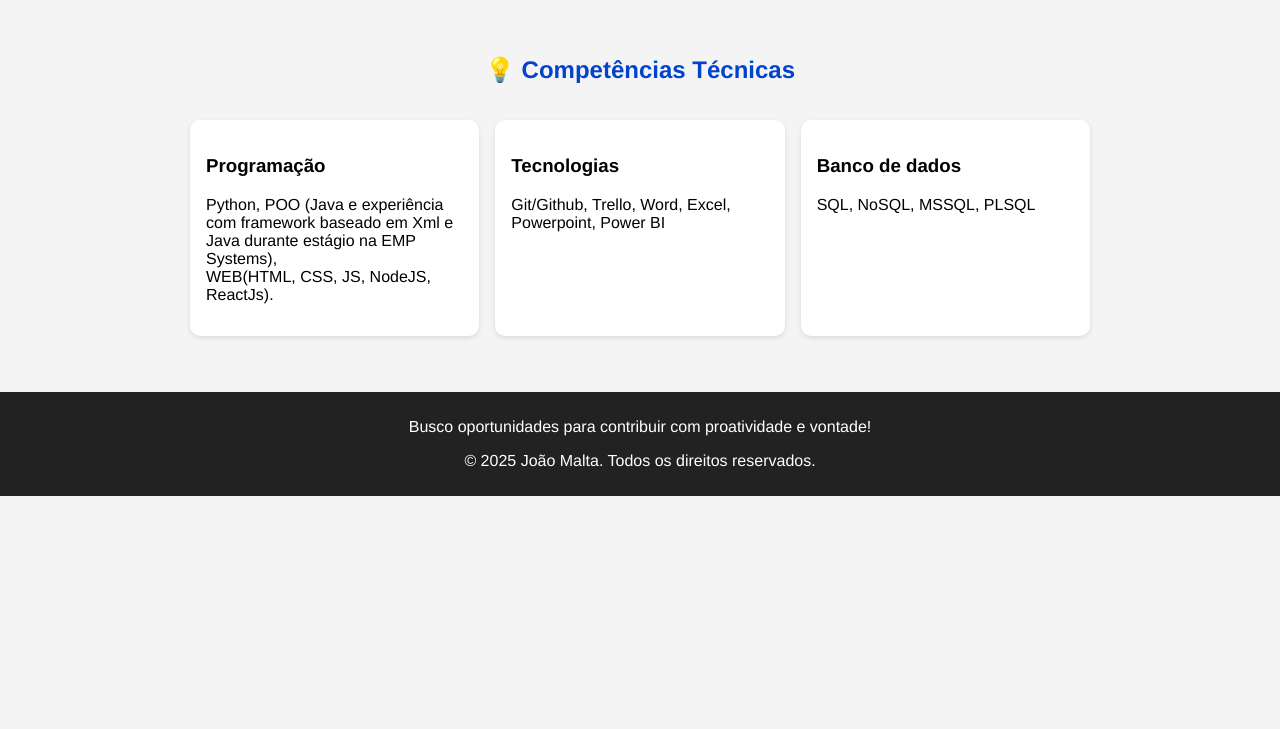
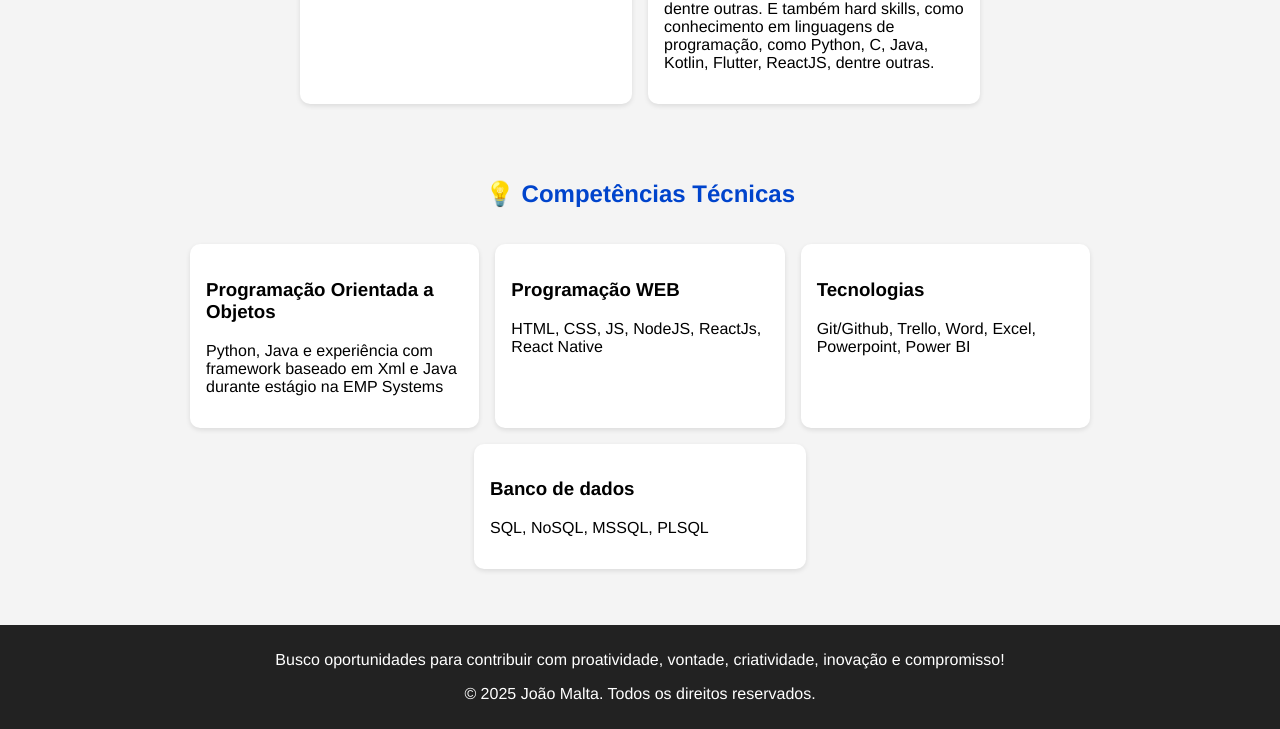
Before and after one commit to jpmalta/jpmalta.github.io, a plain HTML site: page index.html in a window 1280 px wide. Shown: the part 1727-2456 px from the top of the page. Before the commit the page ends 2223 px from the top, so only its background shows below. Drawn offline with Linux system fonts and the light colour scheme.

Commit message:
Update index.html

```diff
--- a/index.html
+++ b/index.html
@@ -35,14 +35,16 @@
             <div class="card">
                 <h3>🔹 Estágio em Inovação Tecnológica</h3>
                 <p>LegalOps Tools - 2025</p>
+                <p class="desc">Atuei na criação de soluções inovadoras para otimização de processos internos, com foco em automações e integração de sistemas com Airtable.</p>
             </div>
             <div class="card">
                 <h3>🔹 Estágio em Análise e Desenvolvimento de Sistemas</h3>
                 <p>EMP Systems - 2023-2025</p>
-            </div>
+                <p class="desc">Participei do desenvolvimento de sistemas utilizando Java, SQL Server e um framework próprio baseado em XML. Também atuei em correções de bugs e melhorias em sistemas existentes.</p>            </div>
             <div class="card">
                 <h3>🔹 Estágio em Suporte</h3>
                 <p>EMP Systems - 2023</p>
+                <p class="desc">Prestei suporte técnico aos clientes, solucionando chamados, atendendo aos clientes e realizando monitoramento do sistema.</p>
             </div>
         </div>
     </section>
@@ -89,10 +91,12 @@
         <h2>💡 Competências Técnicas</h2>
         <div class="skills-list">
             <div class="card">
-                <h3>Programação</h3>
-                <p>Python, POO (Java e experiência com framework baseado em Xml e Java durante estágio na EMP Systems),
-                    </br>WEB(HTML, CSS, JS, NodeJS, ReactJs).
-                </p>
+                <h3>Programação Orientada a Objetos</h3>
+                <p>Python, Java e experiência com framework baseado em Xml e Java durante estágio na EMP Systems</p>
+            </div>
+            <div class="card">
+                <h3>Programação WEB</h3>
+                <p>HTML, CSS, JS, NodeJS, ReactJs, React Native</p>
             </div>
             <div class="card">
                 <h3>Tecnologias</h3>
@@ -105,7 +109,7 @@
         </div>
     </section>
     <footer>
-        <p>Busco oportunidades para contribuir com proatividade e vontade!</p>
+        <p>Busco oportunidades para contribuir com proatividade, vontade, criatividade, inovação e compromisso!</p>
         <p>&copy; 2025 João Malta. Todos os direitos reservados.</p>
     </footer>
 </body>
```
